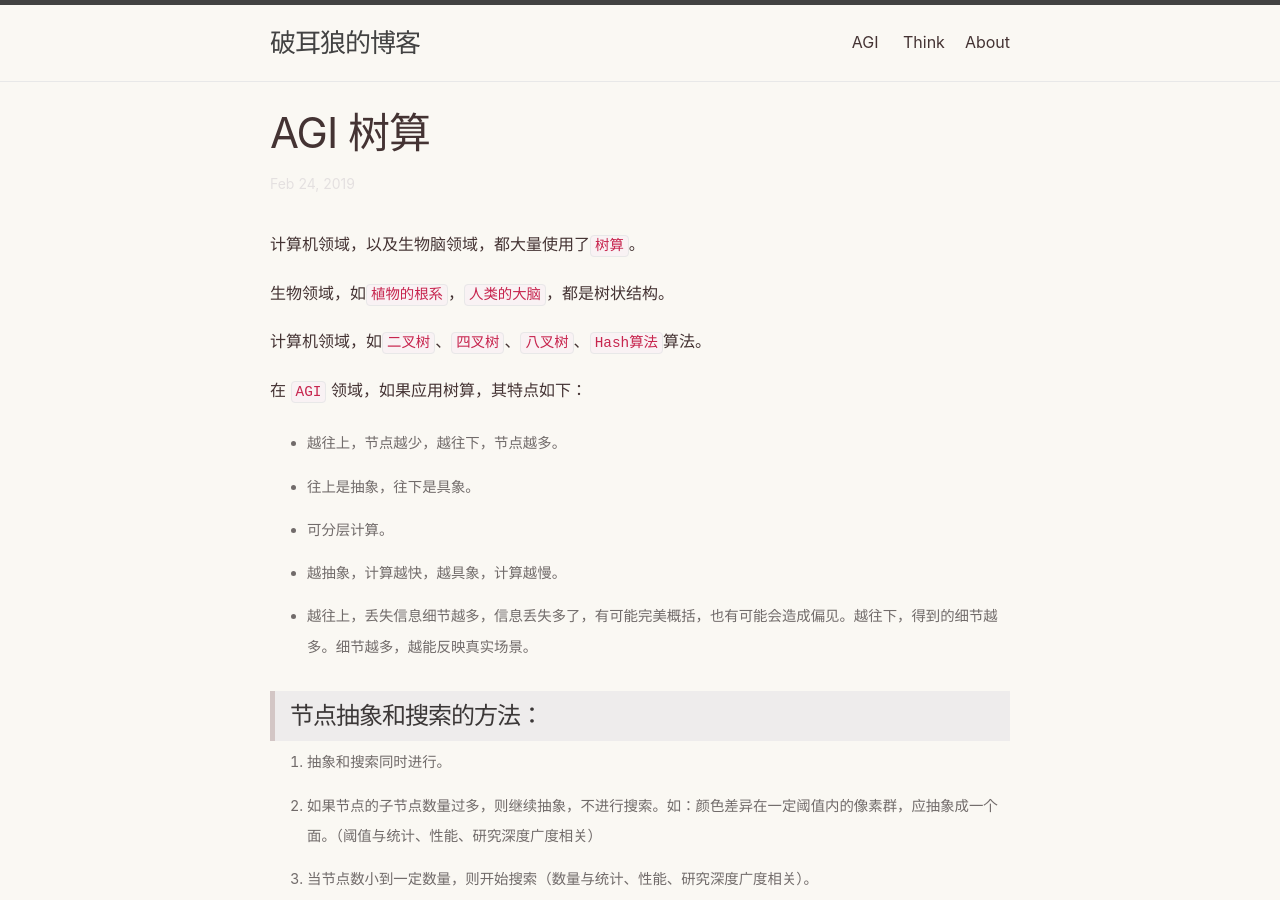
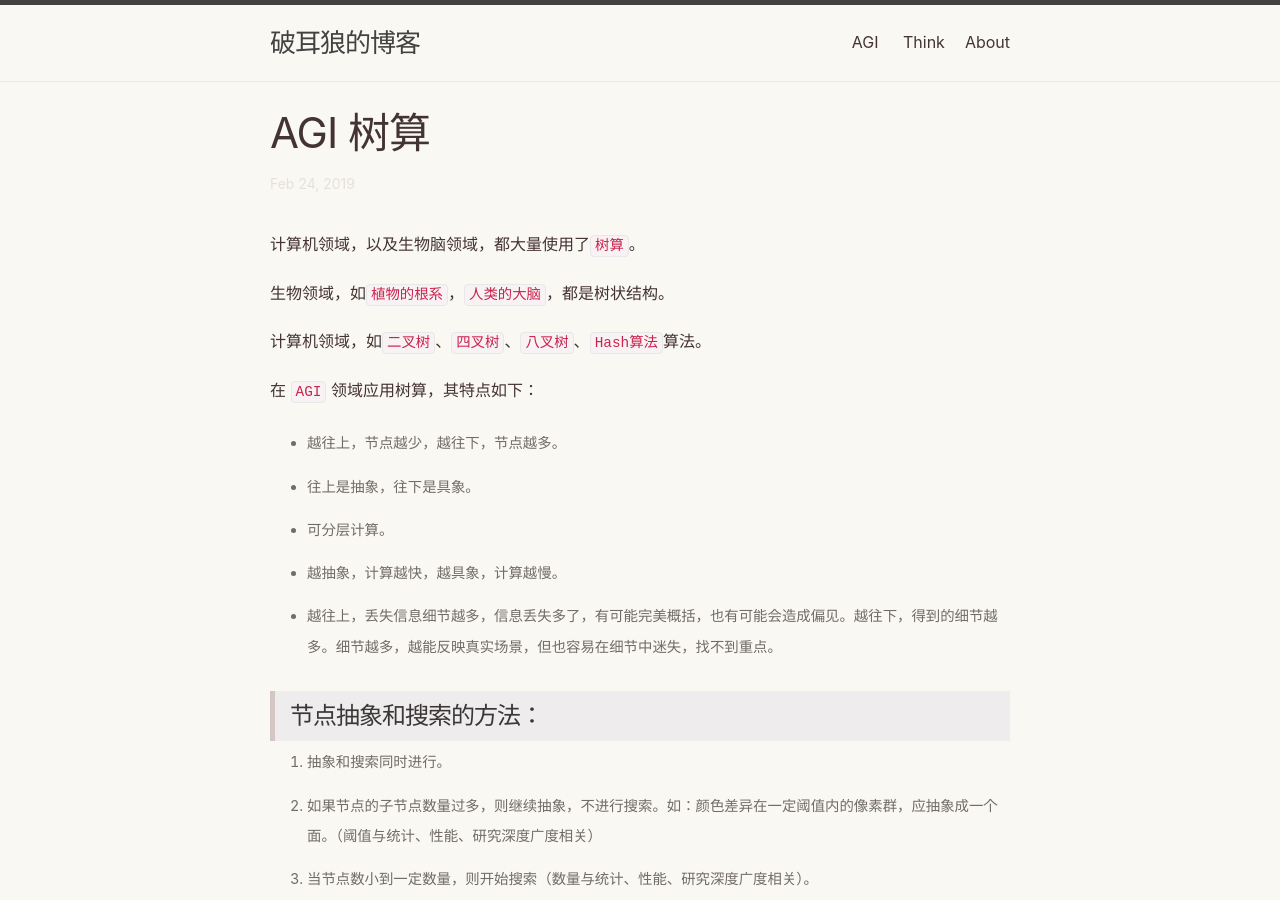
Before and after one commit to moketao/blog, a Jekyll site: the page built from _posts/2019-02-24-agi-tree-compute.md, in a window 1280 px wide and 900 px high. Built offline with Jekyll 4.4.1, drawn with Linux system fonts in a browser that asks for light colours.

Commit message:
Update 2019-02-24-agi-tree-compute.md

```diff
--- a/_posts/2019-02-24-agi-tree-compute.md
+++ b/_posts/2019-02-24-agi-tree-compute.md
@@ -13,13 +13,13 @@ tags: [agi]
 
 计算机领域，如`二叉树`、`四叉树`、`八叉树`、`Hash算法`算法。
 
-在 `AGI` 领域，如果应用树算，其特点如下：
+在 `AGI` 领域应用树算，其特点如下：
 
 * 越往上，节点越少，越往下，节点越多。
 * 往上是抽象，往下是具象。
 * 可分层计算。
 * 越抽象，计算越快，越具象，计算越慢。
-* 越往上，丢失信息细节越多，信息丢失多了，有可能完美概括，也有可能会造成偏见。越往下，得到的细节越多。细节越多，越能反映真实场景。
+* 越往上，丢失信息细节越多，信息丢失多了，有可能完美概括，也有可能会造成偏见。越往下，得到的细节越多。细节越多，越能反映真实场景，但也容易在细节中迷失，找不到重点。
 
 > 节点抽象和搜索的方法：
 
```
